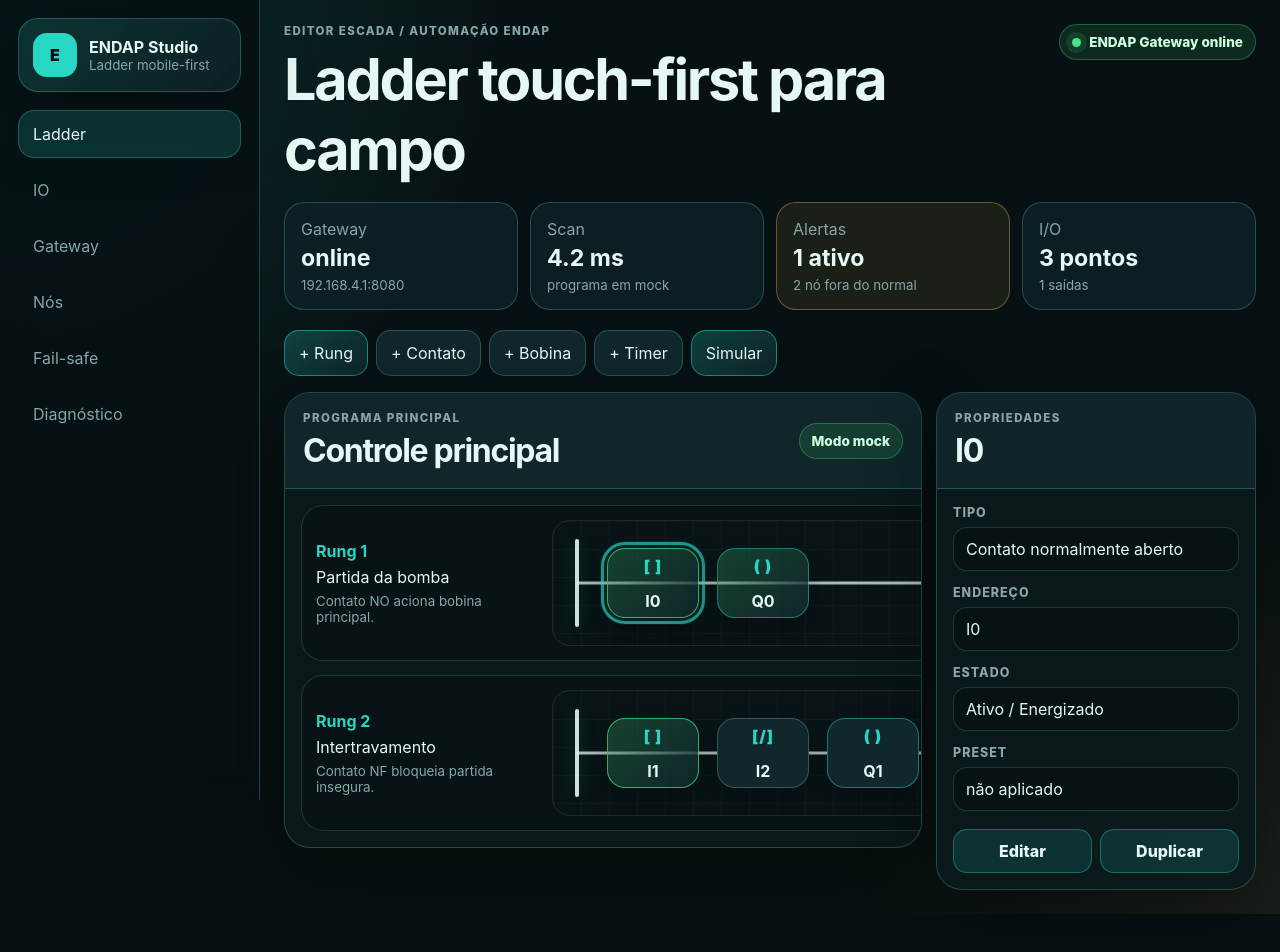
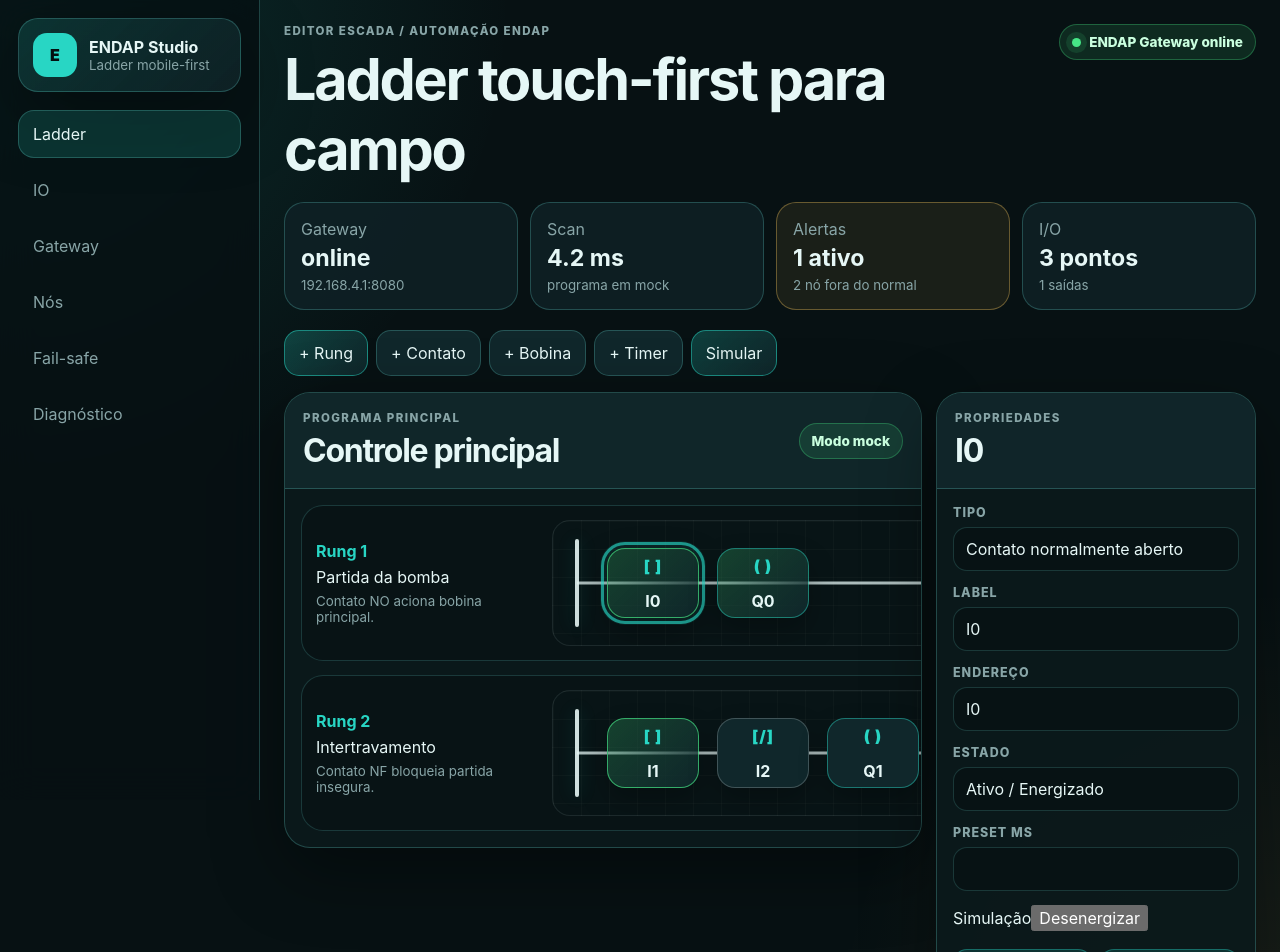
Before and after one commit to mateusrossi-jpg/endap-studio, a React (Vite) app: page / in a window 1280 px wide. Shown: the top 952 px of the page. Before the commit the page ends 914 px from the top, so only its background shows below. Built offline with nearby package versions, Linux system fonts and the light colour scheme.

Commit message:
feat: create endap studio web pwa shell

```diff
--- a/src/App.tsx
+++ b/src/App.tsx
@@ -1,4 +1,4 @@
-import { useEffect, useMemo, useState } from 'react';
+import { ChangeEvent, useEffect, useMemo, useState } from 'react';
 import { getMockProject } from './services/mockEndapApi';
 import { EndapLadderBlock, EndapProject } from './types/endap';
 
@@ -42,6 +42,32 @@
     if (!project || !selectedBlockId) return null;
     return project.ladderProgram.rungs.flatMap((rung) => rung.blocks).find((block) => block.id === selectedBlockId) ?? null;
   }, [project, selectedBlockId]);
+
+  function updateSelectedBlock(patch: Partial<EndapLadderBlock>) {
+    if (!selectedBlockId) return;
+
+    setProject((currentProject) => {
+      if (!currentProject) return currentProject;
+
+      return {
+        ...currentProject,
+        updatedAt: new Date().toISOString(),
+        ladderProgram: {
+          ...currentProject.ladderProgram,
+          rungs: currentProject.ladderProgram.rungs.map((rung) => ({
+            ...rung,
+            blocks: rung.blocks.map((block) => (block.id === selectedBlockId ? { ...block, ...patch } : block))
+          }))
+        }
+      };
+    });
+  }
+
+  function handlePresetChange(event: ChangeEvent<HTMLInputElement>) {
+    const rawValue = event.target.value;
+    const presetMs = rawValue.trim() === '' ? undefined : Number(rawValue);
+    updateSelectedBlock({ presetMs: Number.isNaN(presetMs) ? undefined : presetMs });
+  }
 
   if (!project) {
     return (
@@ -180,20 +206,31 @@
                   <input readOnly value={blockKindLabel(selectedBlock)} />
                 </label>
                 <label>
+                  <span>Label</span>
+                  <input value={selectedBlock.label} onChange={(event) => updateSelectedBlock({ label: event.target.value })} />
+                </label>
+                <label>
                   <span>Endereço</span>
-                  <input readOnly value={selectedBlock.address ?? 'sem endereço'} />
+                  <input value={selectedBlock.address ?? ''} onChange={(event) => updateSelectedBlock({ address: event.target.value })} />
                 </label>
                 <label>
                   <span>Estado</span>
                   <input readOnly value={selectedBlock.active ? 'Ativo / Energizado' : 'Inativo'} />
                 </label>
                 <label>
-                  <span>Preset</span>
-                  <input readOnly value={selectedBlock.presetMs ? `${selectedBlock.presetMs} ms` : 'não aplicado'} />
+                  <span>Preset ms</span>
+                  <input inputMode="numeric" value={selectedBlock.presetMs ?? ''} onChange={handlePresetChange} />
                 </label>
 
+                <div className="state-toggle">
+                  <span>Simulação</span>
+                  <button type="button" onClick={() => updateSelectedBlock({ active: !selectedBlock.active })}>
+                    {selectedBlock.active ? 'Desenergizar' : 'Energizar'}
+                  </button>
+                </div>
+
                 <div className="property-actions">
-                  <button type="button">Editar</button>
+                  <button type="button">Salvar mock</button>
                   <button type="button">Duplicar</button>
                 </div>
               </div>
```
